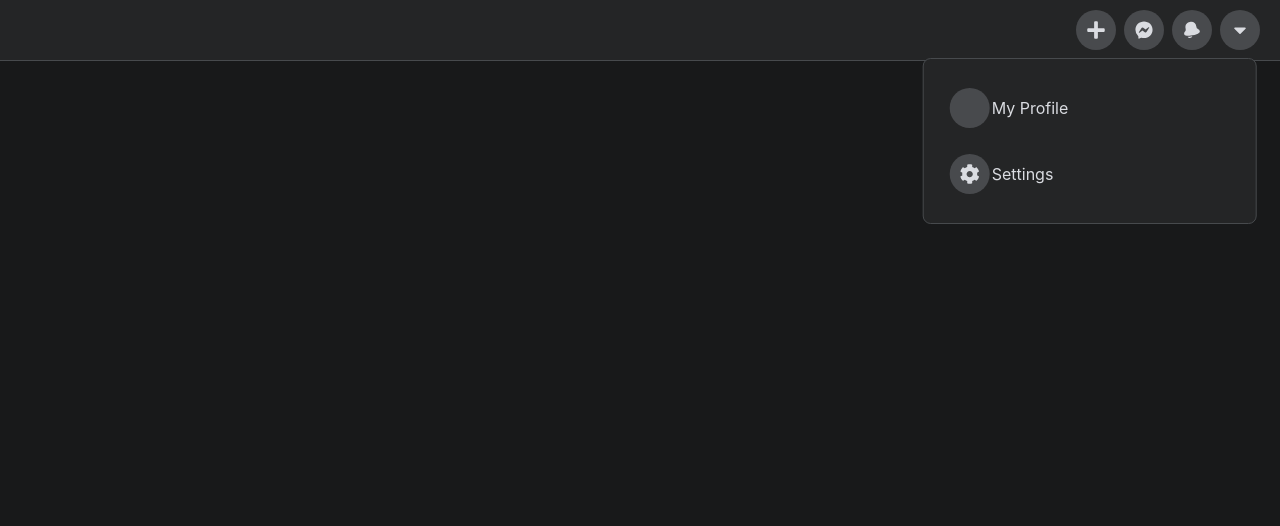
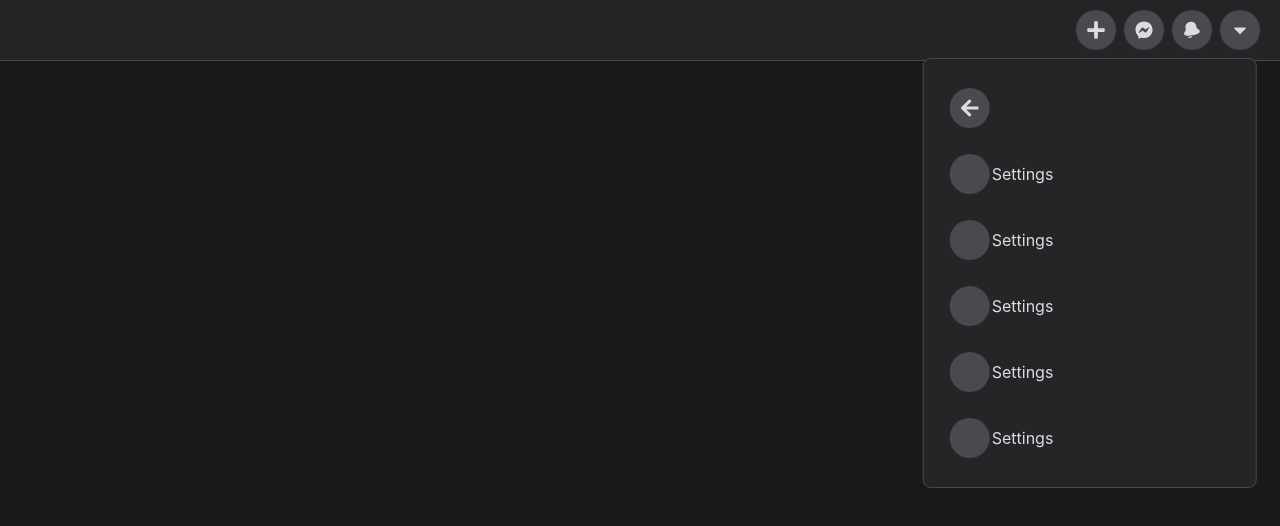
Before and after one commit to fmorrisey/FB_DropDown, a React (Create React App) app: page / in a window 1280 px wide. Both pictures are taken after a click on the link "Settings". Shown: the top 526 px of the page. Built offline with nearby package versions, Linux system fonts and the light colour scheme.

Commit message:
Dropdown menu inital complete

```diff
--- a/src/App.js
+++ b/src/App.js
@@ -1,4 +1,3 @@
-import React, { useState } from "react";
 import { ReactComponent as BellIcon } from "./icons/bell.svg";
 import { ReactComponent as MessengerIcon } from "./icons/messenger.svg";
 import { ReactComponent as CaretIcon } from "./icons/caret.svg";
@@ -7,6 +6,9 @@ import { ReactComponent as CogIcon } from "./icons/cog.svg";
 import { ReactComponent as ChevronIcon } from "./icons/chevron.svg";
 import { ReactComponent as ArrowIcon } from "./icons/arrow.svg";
 import { ReactComponent as BoltIcon } from "./icons/bolt.svg";
+
+import React, { useState } from "react";
+import { CSSTransition } from "react-transition-group";
 
 function App() {
   return (
@@ -44,9 +46,21 @@ function Navitem(props) {
 }
 
 function DropdownMenu() {
+  const [activeMenu, setActiveMenu] = useState("main");
+  const [menuHeight, setMenuHeight] = useState(null);
+
+  function calcHeight(el) {
+    const height = el.offsetHeight;
+    setMenuHeight(height);
+  }
+
   function DropdownItem(props) {
     return (
-      <a href="#" className="menu-item">
+      <a
+        href="#"
+        className="menu-item"
+        onClick={() => props.goToMenu && setActiveMenu(props.goToMenu)}
+      >
         <span className="icon-button">{props.leftIcon}</span>
 
         {props.children}
@@ -56,11 +70,47 @@ function DropdownMenu() {
     );
   }
   return (
-    <div className="dropdown">
-      <DropdownItem>My Profile</DropdownItem>
-      <DropdownItem leftIcon={<CogIcon />} rightIcon={<ChevronIcon />}>
-        Settings
-      </DropdownItem>
+    <div className="dropdown" style={{ height: menuHeight }}>
+      {/* Main Menu */}
+      <CSSTransition
+        in={activeMenu === "main"}
+        unmountOnExit
+        timeout={500}
+        classNames="menu-primary"
+        onEnter={calcHeight}
+
+        // This allows React to toggle the classes
+      >
+        <div className="menu">
+          <DropdownItem>My Profile</DropdownItem>
+          <DropdownItem
+            leftIcon={<CogIcon />}
+            rightIcon={<ChevronIcon />}
+            goToMenu="settings"
+          >
+            Settings
+          </DropdownItem>
+        </div>
+      </CSSTransition>
+
+      {/* Settings Menu */}
+      <CSSTransition
+        in={activeMenu === "settings"}
+        timeout={500}
+        classNames="menu-secondary"
+        unmountOnExit
+        onEnter={calcHeight}
+        // This allows React to toggle the classes
+      >
+        <div className="menu">
+          <DropdownItem leftIcon={<ArrowIcon />} goToMenu="main" />
+          <DropdownItem>Settings</DropdownItem>
+          <DropdownItem>Settings</DropdownItem>
+          <DropdownItem>Settings</DropdownItem>
+          <DropdownItem>Settings</DropdownItem>
+          <DropdownItem>Settings</DropdownItem>
+        </div>
+      </CSSTransition>
     </div>
   );
 }
--- a/src/index.css
+++ b/src/index.css
@@ -98,6 +98,8 @@ a {
   border-radius: var(--border-radius);
   padding: 1rem;
   overflow: hidden;
+
+  transition: height var(--speed) ease;
 }
 
 .menu-item {
@@ -112,3 +114,53 @@ a {
 .menu-item:hover {
   background-color: #525357;
 }
+
+.icon-right {
+  margin-left: auto;
+}
+
+.menu {
+  width: 100%;
+}
+
+/* MAIN MENU */
+/* CSS is doing the animations */
+/* Slide In to the right? */
+.menu-primary-enter {
+  position: absolute;
+  transform: translateX(-110%);
+}
+
+.menu-primary-enter-active {
+  transform: translateX(0%);
+  transition: all var(--speed) ease;
+}
+
+/* Slide Out */
+.menu-primary-exit {
+  position: absolute;
+}
+.menu-primary-exit-active {
+  transform: translateX(-110%);
+  transition: all var(--speed) ease;
+}
+
+/* SECONDARY MENU */
+/* Slide In to the left */
+.menu-secondary-enter {
+  transform: translateX(110%);
+}
+
+.menu-secondary-enter-active {
+  transform: translateX(0%);
+  transition: all var(--speed) ease;
+}
+
+/* Slide Out */
+.menu-secondary-exit {
+  position: absolute;
+}
+.menu-secondary-exit-active {
+  transform: translateX(110%);
+  transition: all var(--speed) ease;
+}
```
